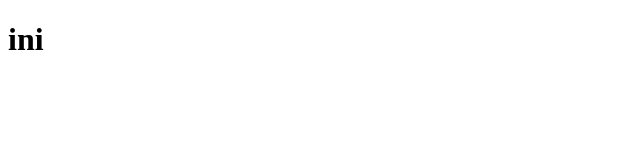
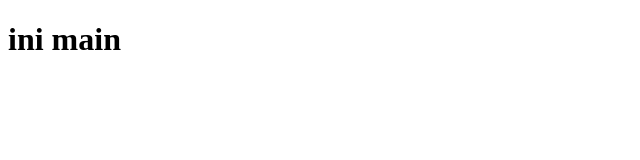
Before and after one commit to dwikyfahlavi/Alterra-task1, a plain HTML site: page index.html in a window 1280 px wide. Shown: the whole page, without its empty margins (0-640 px from the left). Drawn offline with Linux system fonts and the light colour scheme.

Commit message:
add main feature

```diff
--- a/index.html
+++ b/index.html
@@ -7,6 +7,8 @@
     <title>Document</title>
 </head>
 <body>
-    <div><h1>ini</h1></div>
+    <div>
+        <h1>ini main</h1>
+    </div>
 </body>
 </html>
```
